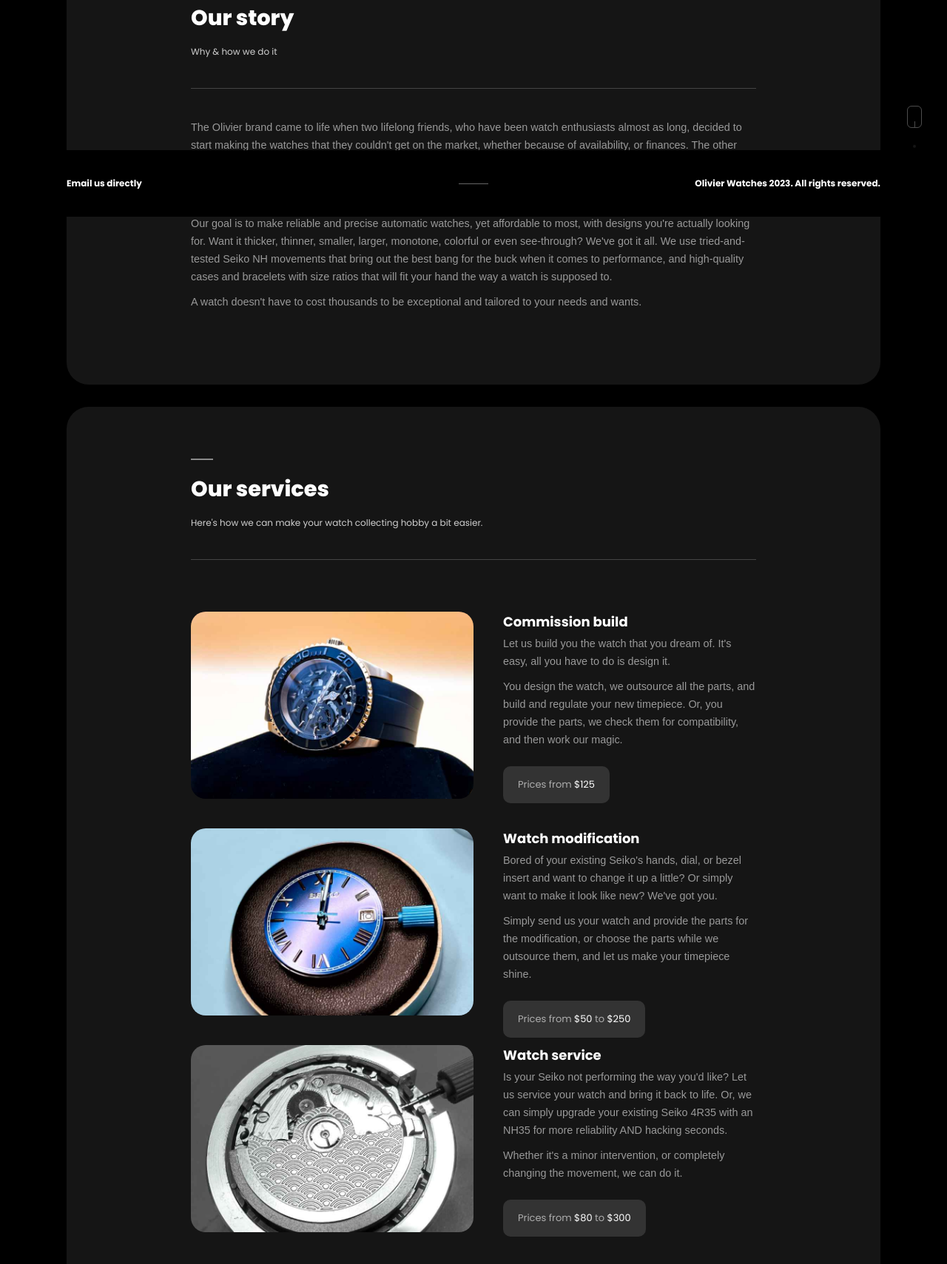
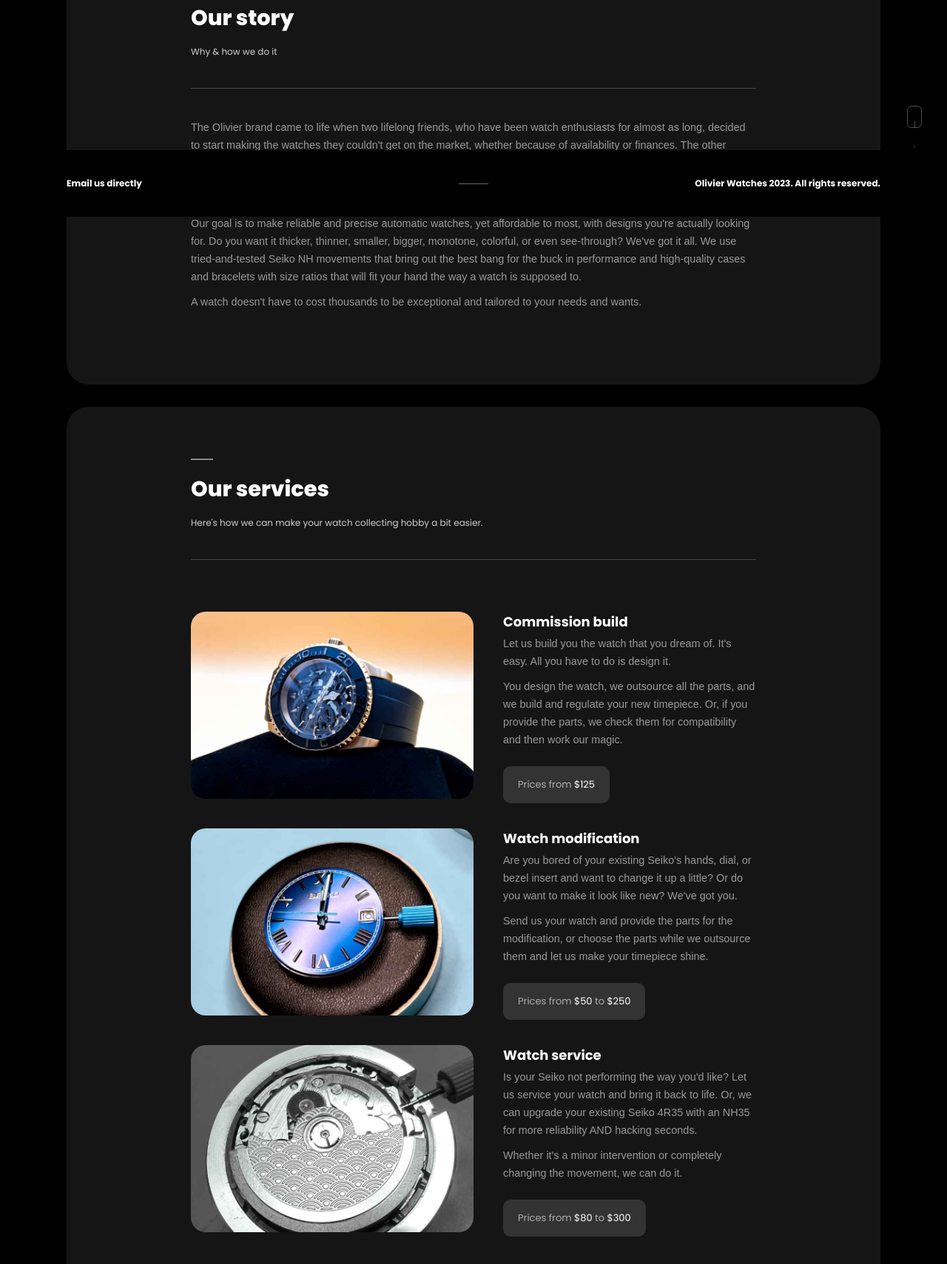
Before and after one commit to OlivierWatches/olivierwatches.github.io, a plain HTML site: page about.html in a window 1280 px wide. Shown: the part 507-2216 px from the top of the page at 74% size. Drawn offline with Linux system fonts and the light colour scheme; a web font is replaced by a local one.

Commit message:
Fixing grammar throughout the website

```diff
--- a/about.html
+++ b/about.html
@@ -92,9 +92,9 @@
                                 </div>
                                 <div class="column-wrapper_item fl-wrap">
                                     <div class="column-wrapper_text fl-wrap">
-                                        <p>The Olivier brand came to life when two lifelong friends, who have been watch enthusiasts almost as long, decided to start making the watches that they couldn't get on the market, whether because of availability, or finances. The other reason was to learn more about the watchmaking industry, how watches work, and how we can make them better. While watches are as popular as ever, the watchmaking trade has been sadly and slowly dying out. Good thing there's still nerds like us out there.
+                                        <p>The Olivier brand came to life when two lifelong friends, who have been watch enthusiasts for almost as long, decided to start making the watches they couldn't get on the market, whether because of availability or finances. The other reason was to learn more about the watchmaking industry, how watches work, and how we can improve them. While watches are as popular as ever, the watchmaking trade has been sadly and slowly dying out. It's a good thing there are still nerds like us out there.
                                         </p>
-                                        <p>Our goal is to make reliable and precise automatic watches, yet affordable to most, with designs you're actually looking for. Want it thicker, thinner, smaller, larger, monotone, colorful or even see-through? We've got it all. We use tried-and-tested Seiko NH movements that bring out the best bang for the buck when it comes to performance, and high-quality cases and bracelets with size ratios that will fit your hand the way a watch is supposed to.</p>
+                                        <p>Our goal is to make reliable and precise automatic watches, yet affordable to most, with designs you're actually looking for. Do you want it thicker, thinner, smaller, bigger, monotone, colorful, or even see-through? We've got it all. We use tried-and-tested Seiko NH movements that bring out the best bang for the buck in performance and high-quality cases and bracelets with size ratios that will fit your hand the way a watch is supposed to.</p>
                                         <p>A watch doesn't have to cost thousands to be exceptional and tailored to your needs and wants.</p>
                                     </div>
                                 </div>
@@ -119,8 +119,8 @@
                                                 </div>
                                                 <div class="serv-text">
                                                     <h4><a>Commission build</a></h4>
-                                                    <p>Let us build you the watch that you dream of. It's easy, all you have to do is design it.</p>
-                                                    <p>You design the watch, we outsource all the parts, and build and regulate your new timepiece. Or, you provide the parts, we check them for compatibility, and then work our magic.</p>
+                                                    <p>Let us build you the watch that you dream of. It's easy. All you have to do is design it.</p>
+                                                    <p>You design the watch, we outsource all the parts, and we build and regulate your new timepiece. Or, if you provide the parts, we check them for compatibility and then work our magic.</p>
                                                     <div class="serv-price">Prices from<strong style="color:white;"> $125</strong></div>
                                                 </div>
                                             </div>
@@ -132,8 +132,8 @@
                                                 </div>
                                                 <div class="serv-text">
                                                     <h4><a>Watch modification</a></h4>
-                                                    <p>Bored of your existing Seiko's hands, dial, or bezel insert and want to change it up a little? Or simply want to make it look like new? We've got you.</p>
-                                                    <p>Simply send us your watch and provide the parts for the modification, or choose the parts while we outsource them, and let us make your timepiece shine.</p>
+                                                    <p>Are you bored of your existing Seiko's hands, dial, or bezel insert and want to change it up a little? Or do you want to make it look like new? We've got you.</p>
+                                                    <p>Send us your watch and provide the parts for the modification, or choose the parts while we outsource them and let us make your timepiece shine.</p>
                                                     <div class="serv-price">Prices from<strong style="color:white;"> $50</strong> to <strong style="color:white;"> $250</strong></div>
                                                 </div>
                                             </div>
@@ -145,15 +145,15 @@
                                                 </div>
                                                 <div class="serv-text">
                                                     <h4><a>Watch service</a></h4>
-                                                    <p>Is your Seiko not performing the way you'd like? Let us service your watch and bring it back to life. Or, we can simply upgrade your existing Seiko 4R35 with an NH35 for more reliability AND hacking seconds.</p>
-                                                    <p>Whether it's a minor intervention, or completely changing the movement, we  can do it.</p>
+                                                    <p>Is your Seiko not performing the way you'd like? Let us service your watch and bring it back to life. Or, we can upgrade your existing Seiko 4R35 with an NH35 for more reliability AND hacking seconds.</p>
+                                                    <p>Whether it's a minor intervention or completely changing the movement, we can do it.</p>
                                                     <div class="serv-price">Prices from <strong style="color:white;"> $80</strong> to <strong style="color:white;"> $300</strong></div>
                                                 </div>
                                             </div>
                                             <!-- serv-item end -->
                                         </div>
                                         <!-- serv-wrap end -->
-                                        <p>Although the watch industry is enormous, we can be picky and it's sometimes hard to find exactly what you want. Watches and people are both very individual, so don't hesitate to contact us regarding any questions or inquiries you might have. We'll try to help and guide you the best we can.</p>
+                                        <p>Although the watch industry is enormous, we can be picky, and it's sometimes hard to find exactly what you want. Watches and people are both very individual, so don't hesitate to contact us regarding any questions or inquiries you might have. We'll try to help and guide you the best we can.</p>
                                     </div>
                                 </div>
                             </div>
```
Also changed, not shown: contacts.html (+1 -1 lines), royal-blue-seiko-datejust.html (+3 -3 lines), seiko-explorer.html (+2 -2 lines), the-gulfmaster.html (+1 -1 lines), the-stealth-skeleton.html (+2 -2 lines), yellow-gold-datejust-the-tony.html (+1 -2 lines).
